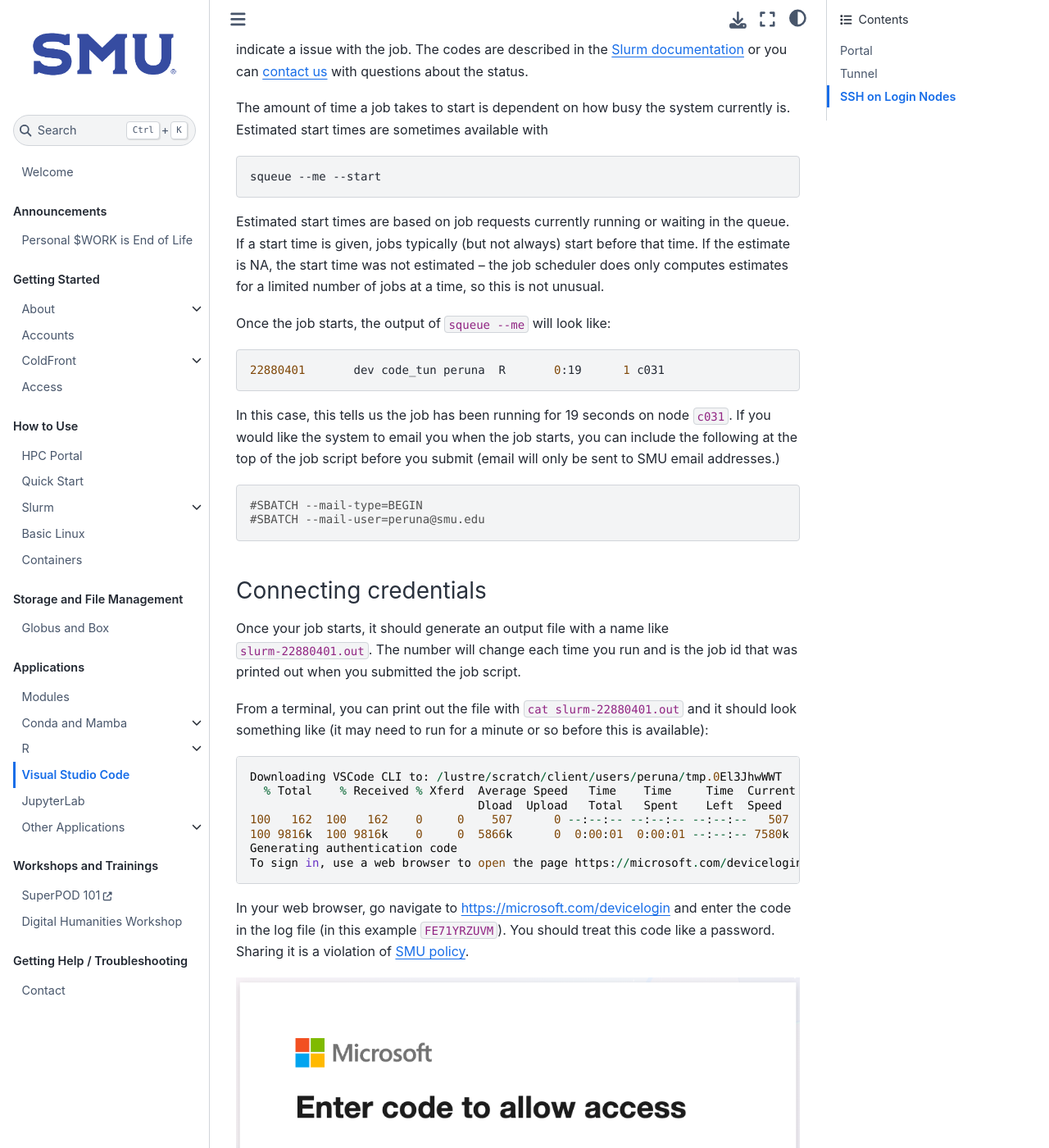
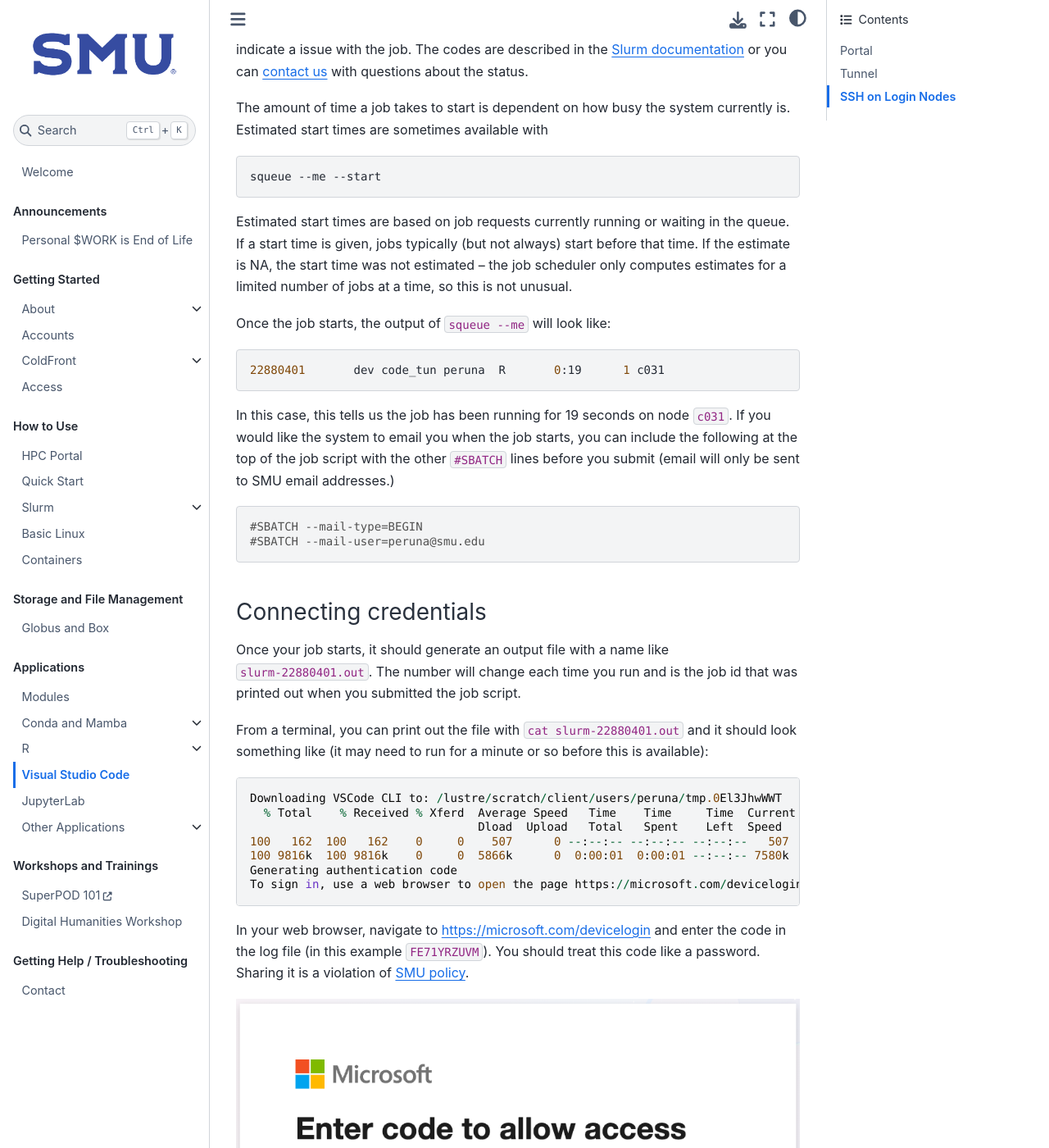
Before and after one commit to SouthernMethodistUniversity/hpc_docs, a Jupyter Book: the page built from docs/applications/vscode.md, in a window 1280 px wide and 1400 px high, scrolled down 4155 px. Shown: the whole window at 82% size. Built offline with Jupyter Book 1.0.4 settings and Sphinx 7.4.7 and the Sphinx Book theme 1.1.4, drawn with Linux system fonts in a browser that asks for light colours.

Commit message:
Update vscode.md

````diff
--- a/docs/applications/vscode.md
+++ b/docs/applications/vscode.md
@@ -204,7 +204,7 @@
 
 Estimated start times are based on job requests currently running or waiting in the queue.
 If a start time is given, jobs typically (but not always) start before that time.
-If the estimate is NA, the start time was not estimated -- the job scheduler does only
+If the estimate is NA, the start time was not estimated -- the job scheduler only
 computes estimates for a limited number of jobs at a time, so this is not unusual.
 
 Once the job starts, the output of `squeue --me` will look like:
@@ -215,8 +215,8 @@
 
 In this case, this tells us the job has been running for 19 seconds on node `c031`.
 If you would like the system to email you when the job starts, you can include the
-following at the top of the job script before you submit (email will only be sent
-to SMU email addresses.)
+following at the top of the job script with the other `#SBATCH` lines before you submit
+(email will only be sent to SMU email addresses.)
 
 ```bash
 #SBATCH --mail-type=BEGIN
@@ -243,7 +243,7 @@
 To sign in, use a web browser to open the page https://microsoft.com/devicelogin and enter the code FE71YRZUVM to authenticate.
 ```
 
-In your web browser, go navigate to [https://microsoft.com/devicelogin](https://microsoft.com/devicelogin) and
+In your web browser, navigate to [https://microsoft.com/devicelogin](https://microsoft.com/devicelogin) and
 enter the code in the log file (in this example `FE71YRZUVM`). You should treat this code like a password.
 Sharing it is a violation of [SMU policy](https://www.smu.edu/policy/8-information-technology/8-1-acceptable-use).
 
````
